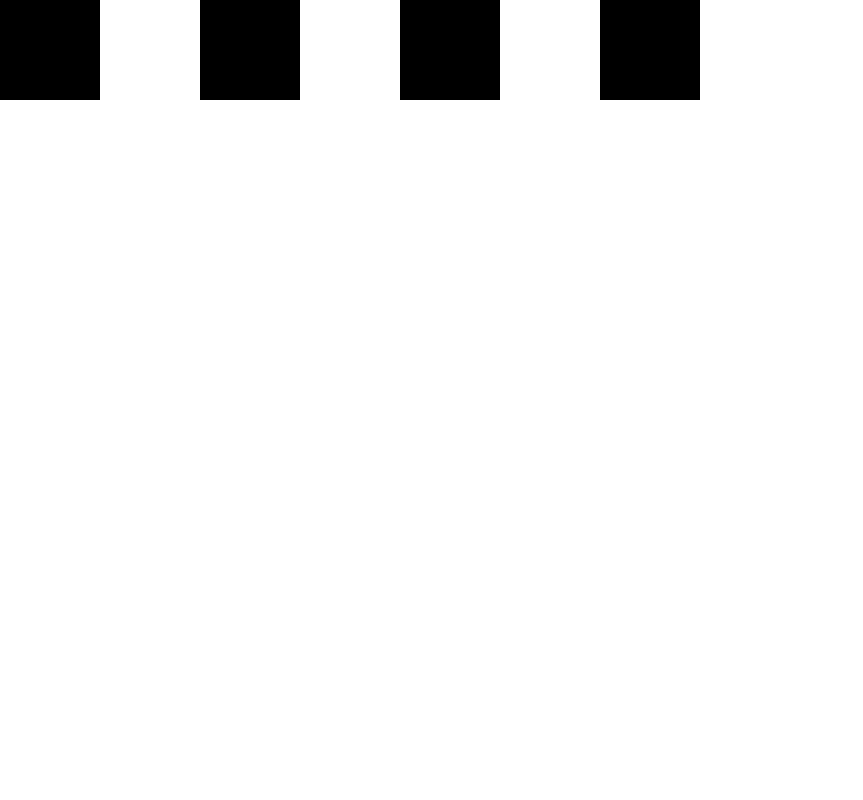
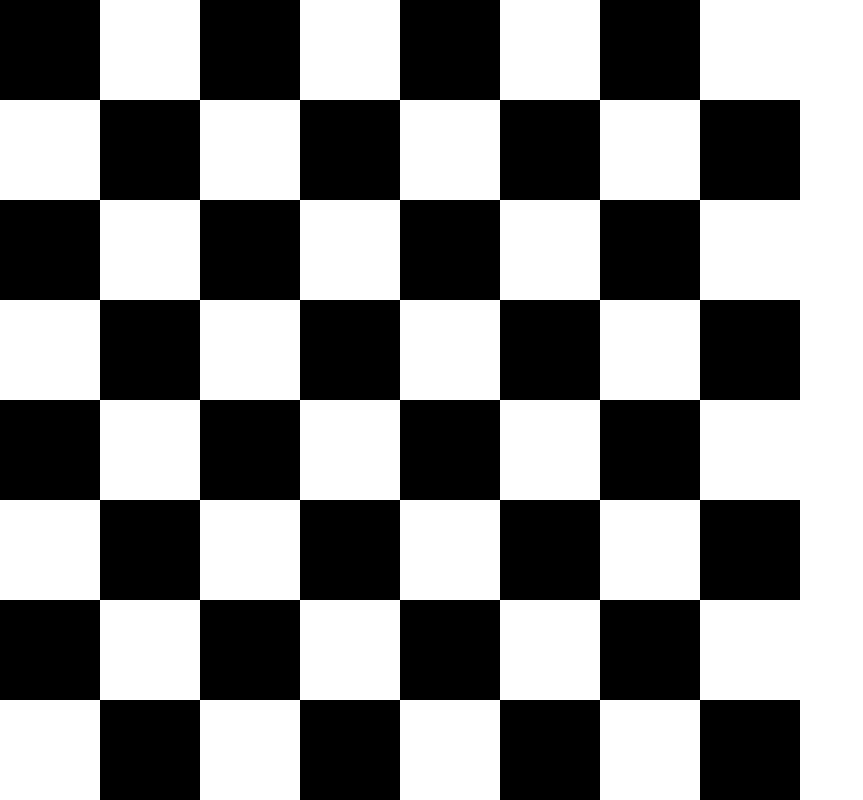
Before and after one commit to MatskevichOlga/home.0, a plain HTML site: page 14.11.2019/Chah_home.html in a window 1280 px wide. Shown: the whole page, without its empty margins (0-863 px from the left). Drawn offline with Linux system fonts and the light colour scheme.

Commit message:
Chcommit

```diff
--- a/14.11.2019/Chah_home.html
+++ b/14.11.2019/Chah_home.html
@@ -9,21 +9,18 @@
     body { margin: 0px;
     }
     .odd {
-        height: 12.5Vmin;
+        height: 100Vmin;
         width: 12.5Vmin;
-        background: linear-gradient(#000 0, #000 12.5Vmin, #fff 12.5Vmin, #fff 25Vmin, #000 25Vmin, #000 37.5Vmin, #fff 37.5Vmin, #fff 50Vmin,
-       #000 50Vmin, #000 62.5Vmin, #fff 62.5Vmin, #fff 75Vmin, #000 75Vmin, #000 87.5Vmin, #fff 87.5Vmin, #fff 100Vmin);
-
+        background: linear-gradient(#000 0, #000 12.5%, #fff 12.5%, #fff 25%, #000 25%, #000 37.5%, #fff 37.5%, #fff 50%,
+       #000 50%, #000 62.5%, #fff 62.5%, #fff 75%, #000 75%, #000 87.5%, #fff 87.5%, #fff 100%);
        float: left;
     }
     .even {
-        height: 12.5Vmin;
+        height: 100Vmin;
         width: 12.5Vmin;
-        background: linear-gradient(#fff 0, #fff 12.5Vmin, #000 12.5Vmin, #000 25Vmin, #fff 25Vmin, #fff 37.5Vmin, #000 37.5Vmin, #000 50Vmin,
-       #fff 50Vmin, #fff 62.5Vmin, #000 62.5Vmin, #000 75Vmin, #fff 75Vmin, #fff 87.5Vmin, #000 87.5Vmin, #000 100Vmin);
-
-       float: left;
-
+        background: linear-gradient(#fff 0, #fff 12.5%, #000 12.5%, #000 25%, #fff 25%, #fff 37.5%, #000 37.5%, #000 50%,
+       #fff 50%, #fff 62.5%, #000 62.5%, #000 75%, #fff 75%, #fff 87.5%, #000 87.5%, #000 100%);
+        float: left;
     }
 
     </style>
```
